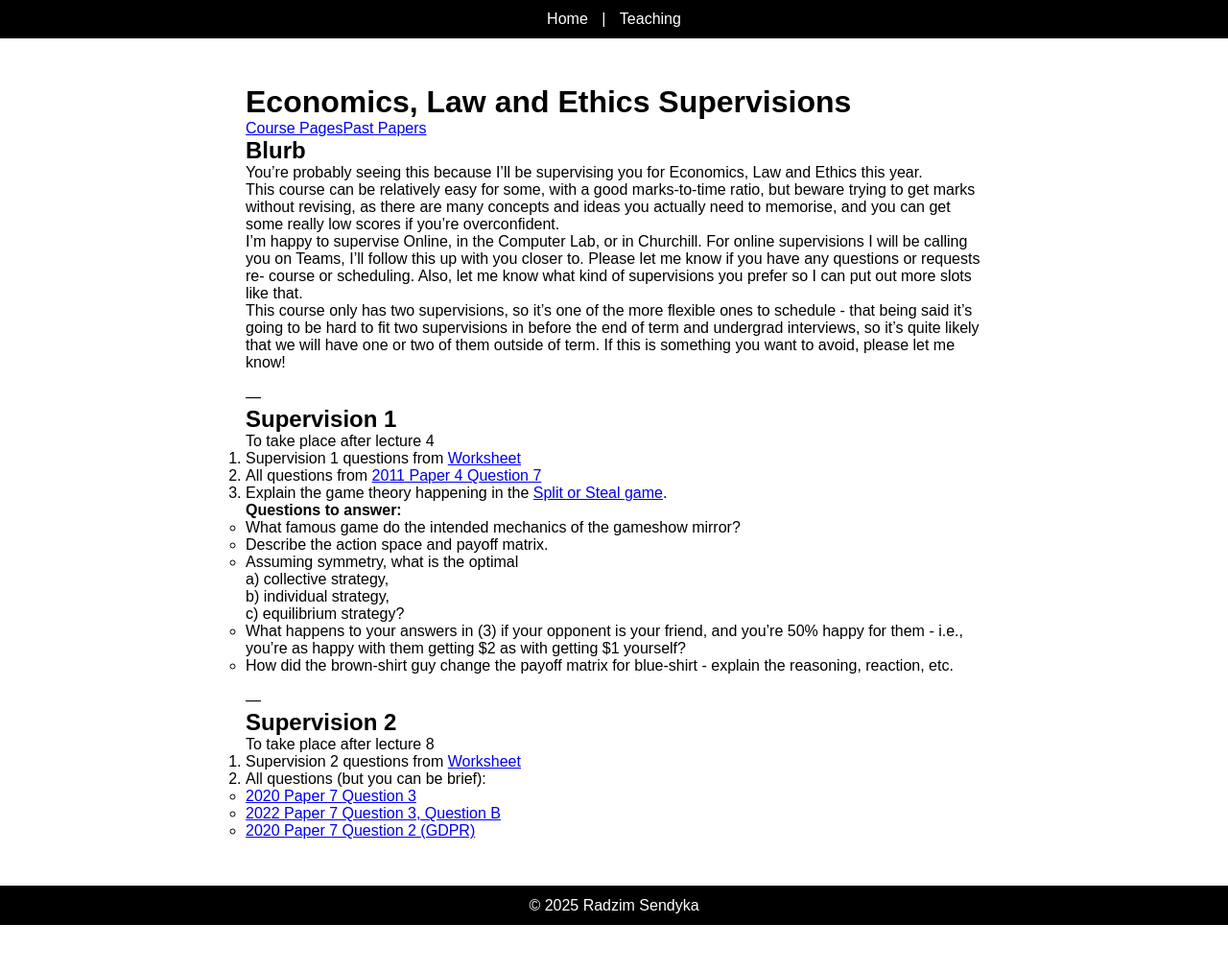
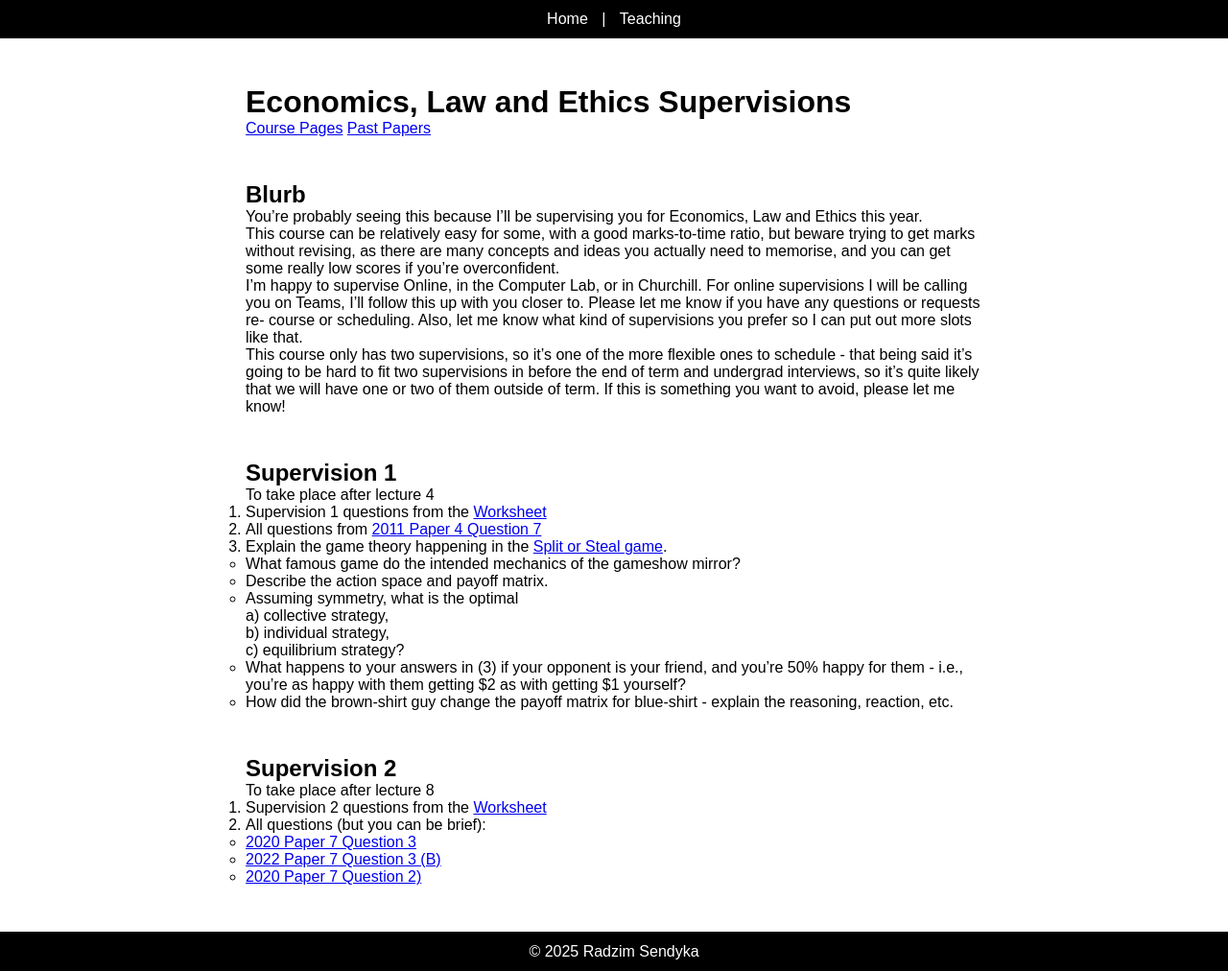
Before and after one commit to Radzim/radzim.github.io, a Jekyll site: the page built from teaching/economics-law-and-ethics.md, in a window 1280 px wide. Shown: the whole page at 96% size. Built offline with Jekyll 4.4.1, drawn with Linux system fonts in a browser that asks for light colours; before the commit the page ends 964 px from its top, so only the background shows below that.

Commit message:
Update economics-law-and-ethics.md

```diff
--- a/teaching/economics-law-and-ethics.md
+++ b/teaching/economics-law-and-ethics.md
@@ -4,7 +4,12 @@ title: Economics, Law and Ethics
 ---
 
 # Economics, Law and Ethics Supervisions
-[Course Pages](https://www.cl.cam.ac.uk/teaching/2526/EconLaw/)[Past Papers](https://www.cl.cam.ac.uk/teaching/exams/pastpapers/t-EconomicsLawandEthics.html)
+[Course Pages](https://www.cl.cam.ac.uk/teaching/2526/EconLaw/)
+[Past Papers](https://www.cl.cam.ac.uk/teaching/exams/pastpapers/t-EconomicsLawandEthics.html)
+
+<br>
+---
+<br>
 
 ## Blurb
 
@@ -16,18 +21,18 @@ I'm happy to supervise Online, in the Computer Lab, or in Churchill. For online
 
 This course only has two supervisions, so it's one of the more flexible ones to schedule - that being said it's going to be hard to fit two supervisions in before the end of term and undergrad interviews, so it's quite likely that we will have one or two of them outside of term. If this is something you want to avoid, please let me know!
 
-<br>---<br>
+<br>
+---
+<br>
 
 ## Supervision 1
 To take place after lecture 4
 
-1. Supervision 1 questions from [Worksheet](https://www.cl.cam.ac.uk/teaching/2425/EconLaw/supervision-material-2024-25.pdf)
+1. Supervision 1 questions from the [Worksheet](https://www.cl.cam.ac.uk/teaching/2425/EconLaw/supervision-material-2024-25.pdf)
 
 2. All questions from [2011 Paper 4 Question 7](https://www.cl.cam.ac.uk/teaching/exams/pastpapers/y2011p4q7.pdf)
 
 3. Explain the game theory happening in the [Split or Steal game](https://www.youtube.com/watch?v=S0qjK3TWZE8).
-
-   **Questions to answer:**
    - What famous game do the intended mechanics of the gameshow mirror?
    - Describe the action space and payoff matrix.
    - Assuming symmetry, what is the optimal
@@ -37,14 +42,16 @@ To take place after lecture 4
    - What happens to your answers in (3) if your opponent is your friend, and you’re 50% happy for them - i.e., you're as happy with them getting \$2 as with getting \$1 yourself?
    - How did the brown-shirt guy change the payoff matrix for blue-shirt - explain the reasoning, reaction, etc.
 
-<br>---<br>
+<br>
+---
+<br>
 
 ## Supervision 2
 To take place after lecture 8
 
-1. Supervision 2 questions from [Worksheet](https://www.cl.cam.ac.uk/teaching/2425/EconLaw/supervision-material-2024-25.pdf)
+1. Supervision 2 questions from the [Worksheet](https://www.cl.cam.ac.uk/teaching/2425/EconLaw/supervision-material-2024-25.pdf)
 
 2. All questions (but you can be brief):
    - [2020 Paper 7 Question 3](https://www.cl.cam.ac.uk/teaching/exams/pastpapers/y2020p7q3.pdf)
-   - [2022 Paper 7 Question 3, Question B](https://www.cl.cam.ac.uk/teaching/exams/pastpapers/y2022p7q3.pdf)
-   - [2020 Paper 7 Question 2 (GDPR)](https://www.cl.cam.ac.uk/teaching/exams/pastpapers/y2020p7q2.pdf)
+   - [2022 Paper 7 Question 3 (B)](https://www.cl.cam.ac.uk/teaching/exams/pastpapers/y2022p7q3.pdf)
+   - [2020 Paper 7 Question 2)](https://www.cl.cam.ac.uk/teaching/exams/pastpapers/y2020p7q2.pdf)
```
